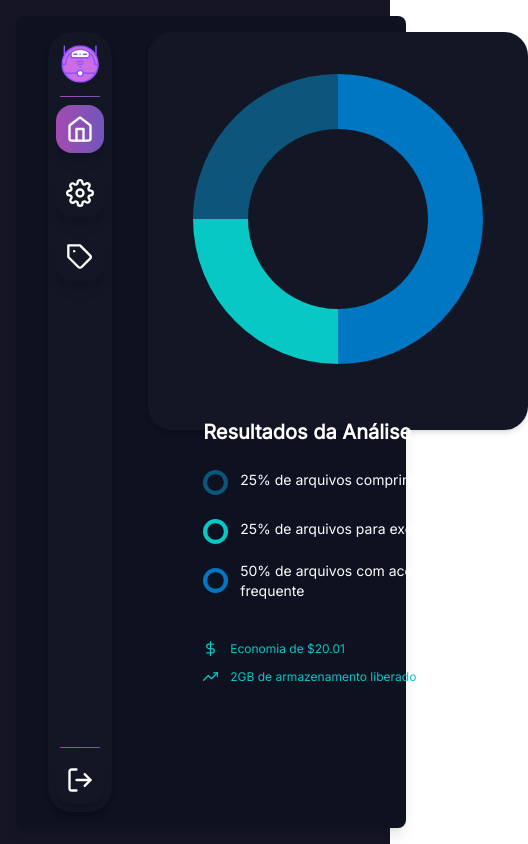
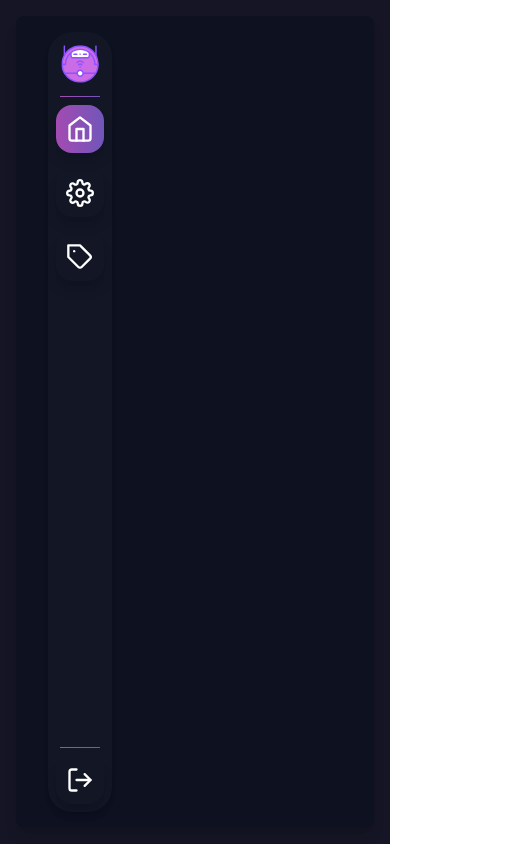
Before and after one commit to Anemaygi/CyberGari-interface, a React (Vite) app: page /template in a window 390 px wide. Shown: the whole page, 528 px wide, since content can reach past the window. Built offline with nearby package versions, Linux system fonts and the light colour scheme.

Commit message:
style: fix responsiveness

```diff
--- a/src/components/pie-chart.tsx
+++ b/src/components/pie-chart.tsx
@@ -19,11 +19,11 @@ export const data = {
 
 const PieChart: React.FC = () => {
   return (
-    <div className="h-[50%] m-2 rounded-3xl flex flex-col font-inter bg-[#121625] mx-3 text-white shadow-md flow-root">
+    <div className="h-auto w-auto overflow-y-auto m-2 rounded-3xl flex-col font-inter bg-[#121625] mx-3 text-white shadow-md flow-root">
       <div className="float-left mx-10 m-3.5 mt-8">
         <Doughnut data={data} />
       </div>
-      <div className="float-right m-10 mr-20 font-normal">
+      <div className="float-left m-10 mr-20 font-normal">
         <h2 className="font-bold text-xl mb-4">Resultados da Análise</h2>
         <Subtitle
           totalUsed={data.datasets[0].data[0]}
--- a/src/pages/template.tsx
+++ b/src/pages/template.tsx
@@ -8,7 +8,8 @@ const Template: React.FC = () => {
       <div className="flex p-4 h-screen bg-secbackground">
         <div className='flex shadow-lg rounded-lg w-screen h-full p-2 bg-background'>
           <SideBar />
-          <PieChart/>
+
+
         </div>
       </div>
 
```
